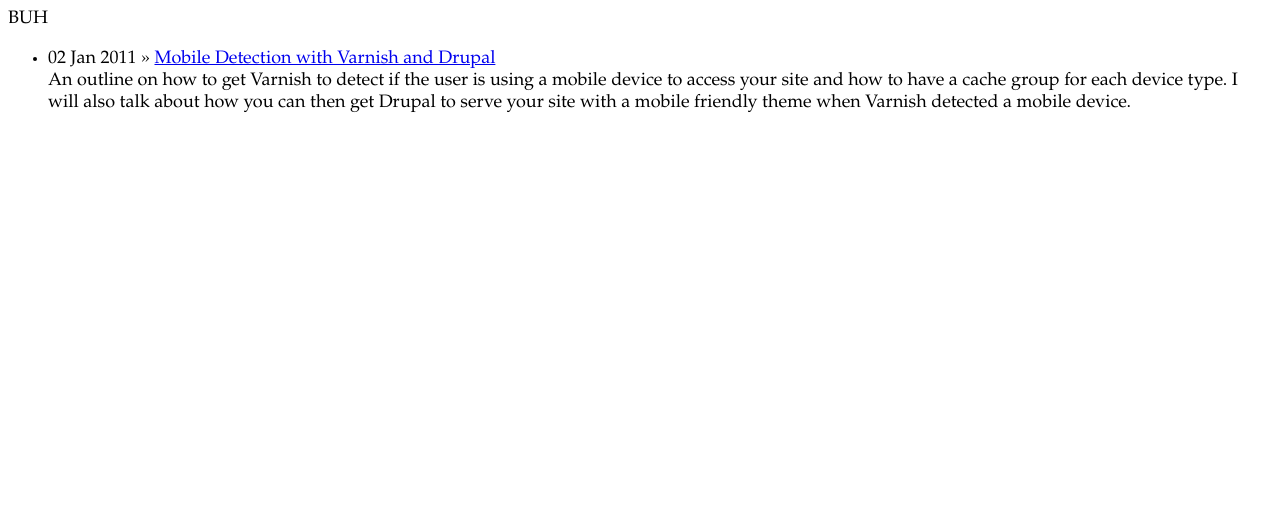
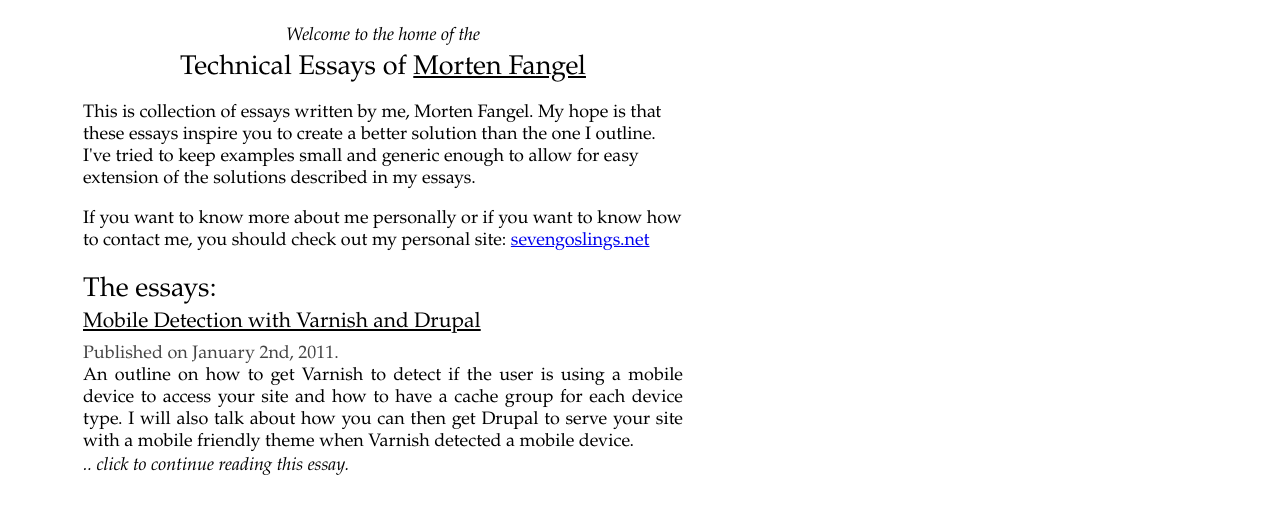
Before and after one commit to fangel/fangel.github.com, a Jekyll site: the page built from index.html, in a window 1280 px wide. Shown: the top 514 px of the page. Built offline with Jekyll 4.4.1, drawn with Linux system fonts in a browser that asks for light colours.

Commit message:
Frontpage styled and added introductionary text.

```diff
--- a/css/screen.css
+++ b/css/screen.css
@@ -2,7 +2,7 @@
 	font-family: "Hoefler Text", 'Palatino Linotype', 'Times New Roman', serif;
 	font-size: 18px; }
 
-h1 {
+h1, h2 {
 	font-weight: 200; }
 
 article {
@@ -21,7 +21,7 @@
 		margin-top: 0;
 		text-align: center; }
 
-		article section.byline time, article section.byline address {
+	article time, article address {
 			display: inline;
 			font-style: normal; }
 
@@ -63,3 +63,49 @@
 
 		article section.body ol {
 			padding: 0; }
+
+article.listing {
+	}
+
+	article.listing h2 {
+		margin-bottom: 0; }
+
+	article.listing header div {
+		text-align: center;
+		font-style: italic;
+		margin-bottom: 0.25em; }
+
+	article.listing header address a {
+		color: black; }
+
+	article.listing ul {
+		margin-top: 0.25em;
+		padding: 0; }
+
+		article.listing ul li {
+			list-style-type: none;
+			margin-bottom: 1.5em; }
+
+	article.listing article {
+		margin: 0; }
+
+		article.listing article a {
+			color: black;
+			text-decoration: none; }
+
+		article.listing article h1 {
+			margin-top: 0;
+			font-size: 21px;
+			text-decoration: underline; }
+
+		article.listing article section.byline {
+			margin-top: -0.75em;
+			color: #444; }
+
+		article.listing article section.abstract {
+			text-align: justify;
+		}
+
+		article.listing article aside {
+			margin-top: 0.1em;
+			font-style: italic; }
--- a/index.html
+++ b/index.html
@@ -1,11 +1,60 @@
 ---
 layout: default
-title: Morten Fangels Essays
+title: Technical Essays by Morten Fangels
+author: <a href="http://sevengoslings.net">Morten Fangel</a>
 ---
 
-BUH
-<ul class="posts">
-	{% for post in site.posts %}
-		<li><span>{{ post.date | date_to_string }}</span> &raquo; <a href="{{ post.url }}">{{ post.title }}</a> <br />{{ post.abstract }}</li>
-	{% endfor %}
-</ul>
+<article class="listing">
+	<header>
+		<div>Welcome to the home of the</div>
+		<h1>Technical Essays of <address>{{ page.author }}</address></h1>
+	</header>
+
+	<section>
+		<p>
+			This is collection of essays written by me, Morten Fangel. My hope
+			is that these essays inspire you to create a better solution than
+			the one I outline. I've tried to keep examples small and generic
+			enough to allow for easy extension of the solutions described in my
+			essays.
+		</p>
+		<p>
+			If you want to know more about me personally or if you want to know
+			how	to contact me, you should check out my personal site:
+			<a href="http://sevengoslings.net">sevengoslings.net</a>
+		</p>
+	</section>
+
+	<h2>The essays:</h2>
+	<ul class="posts">
+		{% for post in site.posts %}
+			<li>
+				<article>
+					<a href="{{ post.url }}">
+						<h1>{{ post.title }}</h1>
+						<section class="byline">
+							{% capture day %}{{ post.date | date: "%e" }}{%endcapture %}
+							{% case day %}
+								{% when ' 1' %}{% assign format = "%B %est, %Y" %}
+								{% when ' 2' %}{% assign format = "%B %end, %Y" %}
+								{% when '21' %}{% assign format = "%B %est, %Y" %}
+								{% when '22' %}{% assign format = "%B %end, %Y" %}
+								{% when '31' %}{% assign format = "%B %est, %Y" %}
+								{% else %}{% assign format = "%B %eth, %Y" %}
+							{% endcase %}
+							Published on
+							<time datetime="{{ post.date | date: "%Y-%m-%d" }}">
+								{{ post.date | date: format }}</time>.
+						</section>
+						<section class="abstract">
+							{{ post.abstract }}
+						</section>
+						<aside>
+							.. click to continue reading this essay.
+						</aside>
+					</a>
+				</article>
+			</li>
+		{% endfor %}
+	</ul>
+</article>
```
